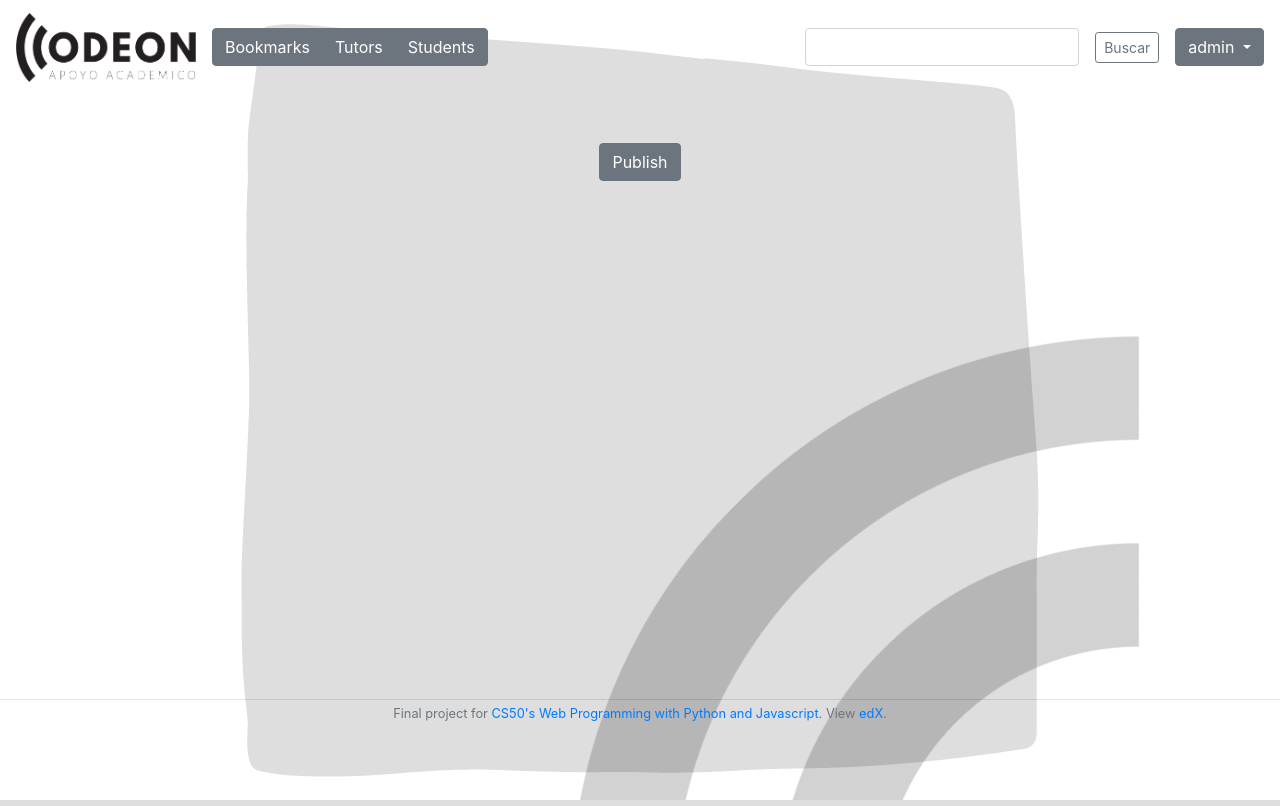
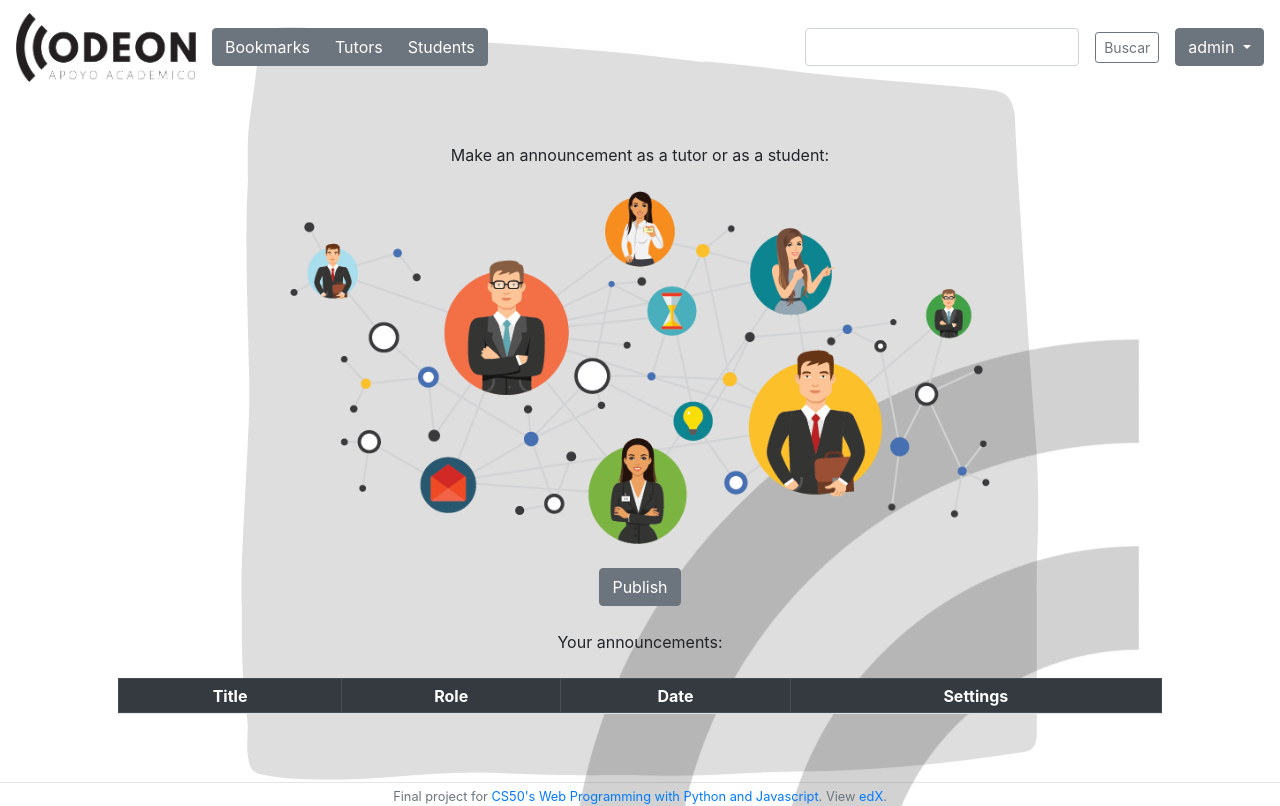
Before and after one commit to agustinnigrelli/cs50-web, a Django app: page / in a window 1280 px wide. Run offline with Django 3.2, Linux system fonts and the light colour scheme; a user stored in the database is signed in; data comes from the database, SQL or seed files in the repository; both versions use the stored data as it was after the commit; lists and menus that the app fills with data are empty; some libraries are stand-ins or nearby versions.

Commit message:
Added index style and announcements table

```diff
--- a/odeon/templates/odeon/index.html
+++ b/odeon/templates/odeon/index.html
@@ -5,6 +5,51 @@
 {% block title %}Index{% endblock %}
 
 {% block body %}
-    <button type="button" class="btn btn-secondary" onclick="window.location.href='/publish';">Publish</a></li>
+    <div>
+        <center>Make an announcement as a tutor or as a student:</center>
+        <br>
+        <img src="{% static 'odeon/sketch3.png' %}" style="max-width:700px"><br>
+        <br>
+        <button type="button" class="btn btn-secondary" onclick="window.location.href='/publish';">Publish</button>
+    </div>
+    <br>
+    <div>
+        {% if not announcement %}
+            <center>Your announcements:</center>
+            <br>
+            <table class="table table-sm table-striped table-bordered table-hover">
+                <thead class="thead-dark">
+                    <tr>
+                        <th>Title</th>
+                        <th>Role</th>
+                        <th>Date</th>
+                        <th>Settings</th>
+                    </tr>
+                </thead>
+                <tbody>
+                    <tr>
+                        {% for announcement in announcements %}
+                            <tr>
+                                <td>{{ announcement.title }}</td>
+                                <td>{{ announcement.role }}</td>
+                                <td>{{ announcement.timestamp }}</td>
+
+                                <form name="settings" action="" method="post" onsubmit="return confirm_deletion()">
+                                    {% csrf_token %}
+                                    <td>
+                                        <button type="submit" class="btn btn-dark"><i class="fa fa-trash-o"></i></button>
+                                    </td>
+                                </form>
+
+                            </tr>
+                        {% endfor %}
+                    </tr>
+                </tbody>
+            </table>
+        {% else %}
+            <center>You don't have any announcement yet</center>
+        {% endif %}
+    </div>
+
 
 {% endblock %}
--- a/odeon/templates/odeon/layout.html
+++ b/odeon/templates/odeon/layout.html
@@ -6,12 +6,11 @@
 
     <head>
 
-        <!-- Required meta tags -->
         <meta charset="utf-8">
         <meta name="viewport" content="width=device-width, initial-scale=1, shrink-to-fit=no">
 
-        <!-- documentation at http://getbootstrap.com/docs/4.1/, alternative themes at https://bootswatch.com/ -->
         <link rel="stylesheet" href="https://stackpath.bootstrapcdn.com/bootstrap/4.3.1/css/bootstrap.min.css" integrity="sha384-ggOyR0iXCbMQv3Xipma34MD+dH/1fQ784/j6cY/iJTQUOhcWr7x9JvoRxT2MZw1T" crossorigin="anonymous">
+        <link rel="stylesheet" href="https://cdnjs.cloudflare.com/ajax/libs/font-awesome/4.7.0/css/font-awesome.min.css">
 
         <link href="{% static 'odeon/favicon.png' %}" rel="icon">
 
--- a/odeon/views.py
+++ b/odeon/views.py
@@ -12,7 +12,11 @@
 @login_required
 def index(request):
 
-    return render(request, "odeon/index.html")
+    announcements = Announcement.objects.filter(user=request.user)
+
+    return render(request, "odeon/index.html", {
+        "announcements": announcements
+    })
 
 
 def login_view(request):
```
Also changed, not shown: db.sqlite3, odeon/static/odeon/sketch2.png (added), odeon/static/odeon/sketch3.png (added).
